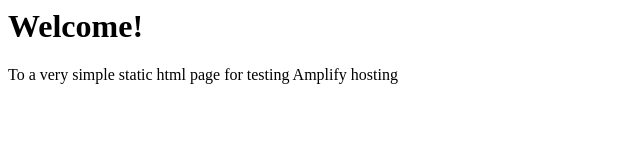
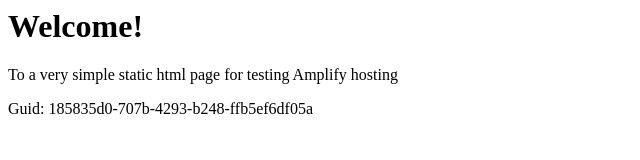
Before and after one commit to aws-aemilia-pdx/Github-PR-Commit-Integration-Test-DoNotTouch-Gith-P5X5MO5I-v1-gamma-us-west-2, a website: page src/index.html in a window 1280 px wide. Shown: the whole page, without its empty margins (0-640 px from the left). Drawn offline with Linux system fonts and the light colour scheme.

Commit message:
commit from integ tests

```diff
--- a/src/index.html
+++ b/src/index.html
@@ -1,3 +1,5 @@
+
+
 <html lang="en">
 
 <head>
@@ -10,6 +12,6 @@
 <body>
     <h1>Welcome!</h1>
     <p>To a very simple static html page for testing Amplify hosting</p>
-</body>
+    <p>Guid: 185835d0-707b-4293-b248-ffb5ef6df05a</p></body>
 
 </html>
```
